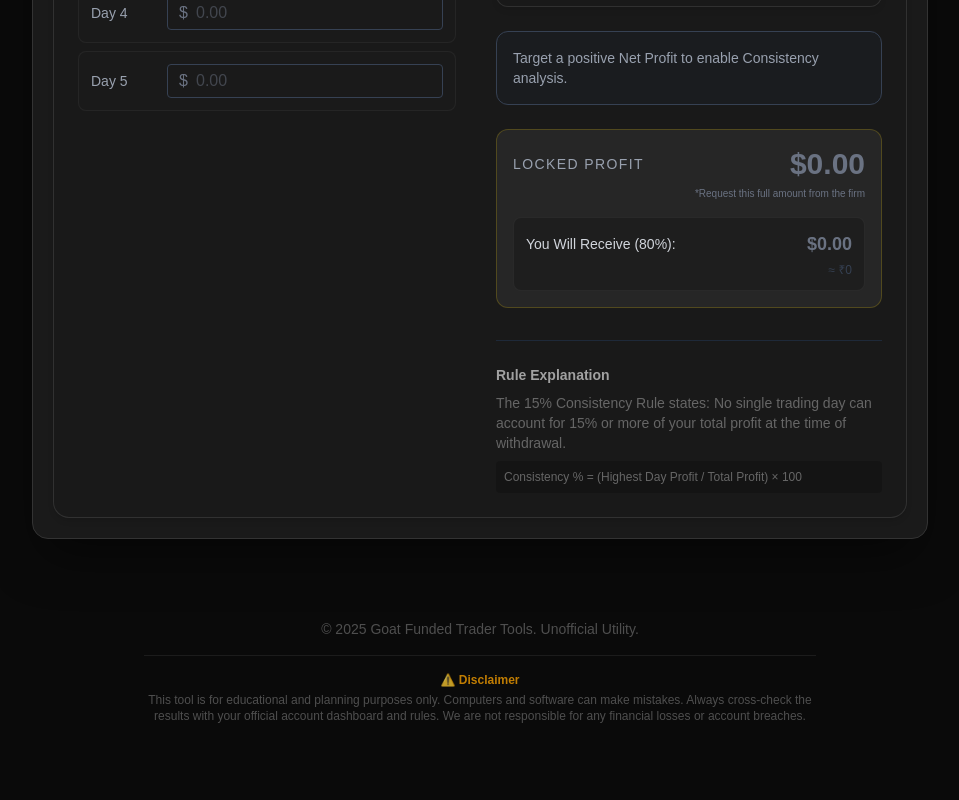
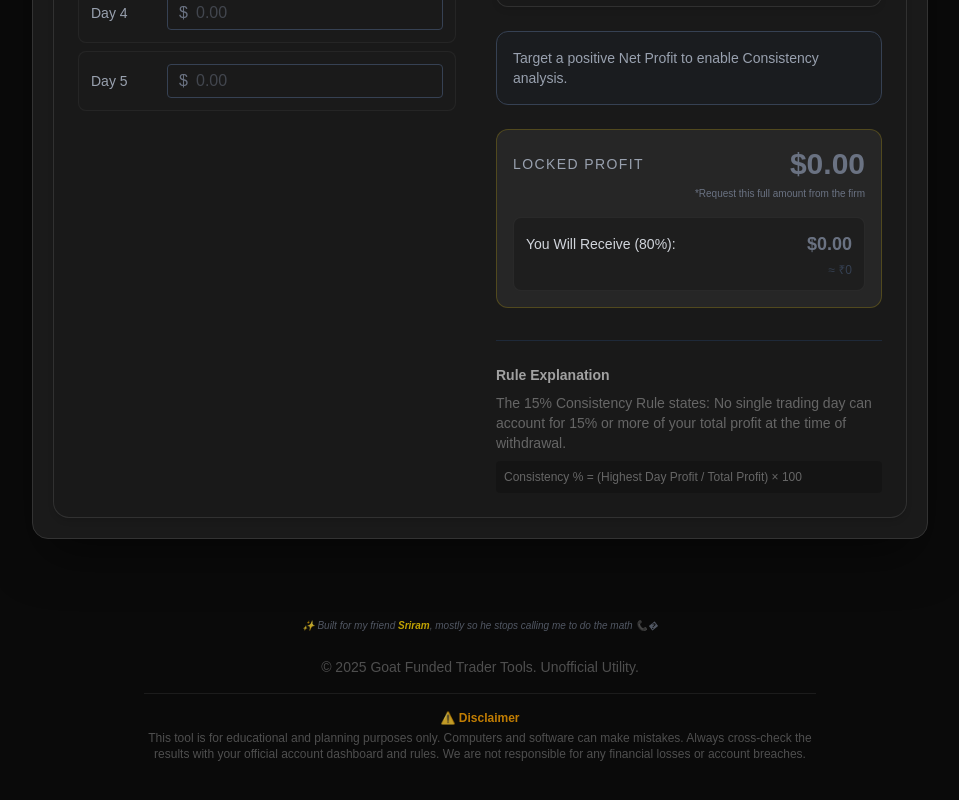
Before and after one commit to Seradeep/goatfunded_1-instant_account_calculator, a Next.js app: page / in a window 1280 px wide. Shown: the part 903-1703 px from the top of the page, without its empty margins (160-1119 px from the left). Built offline with nearby package versions, Linux system fonts and the light colour scheme; no server answers.

Commit message:
Enhance calculator: SEO metadata, 1K account specific rules, and updated footer

```diff
--- a/src/app/page.tsx
+++ b/src/app/page.tsx
@@ -104,6 +104,14 @@ export default function Home() {
 
 
         <footer className="mt-20 text-center text-sm text-[var(--text-tertiary)] space-y-4 max-w-2xl mx-auto opacity-75 hover:opacity-100 transition-opacity">
+
+          {/* Personal Dedication */}
+          <div className="mb-6 transform hover:scale-105 transition-transform duration-300">
+            <p className="text-[10px] text-gray-500 font-mono italic">
+              ✨ Built for my friend <span className="text-[var(--primary)] font-bold">Sriram</span>, mostly so he stops calling me to do the math 📞�
+            </p>
+          </div>
+
           <p>© {new Date().getFullYear()} Goat Funded Trader Tools. Unofficial Utility.</p>
           <div className="text-xs border-t border-white/10 pt-4">
             <p className="font-semibold text-[var(--warning)] mb-1">⚠️ Disclaimer</p>
```
